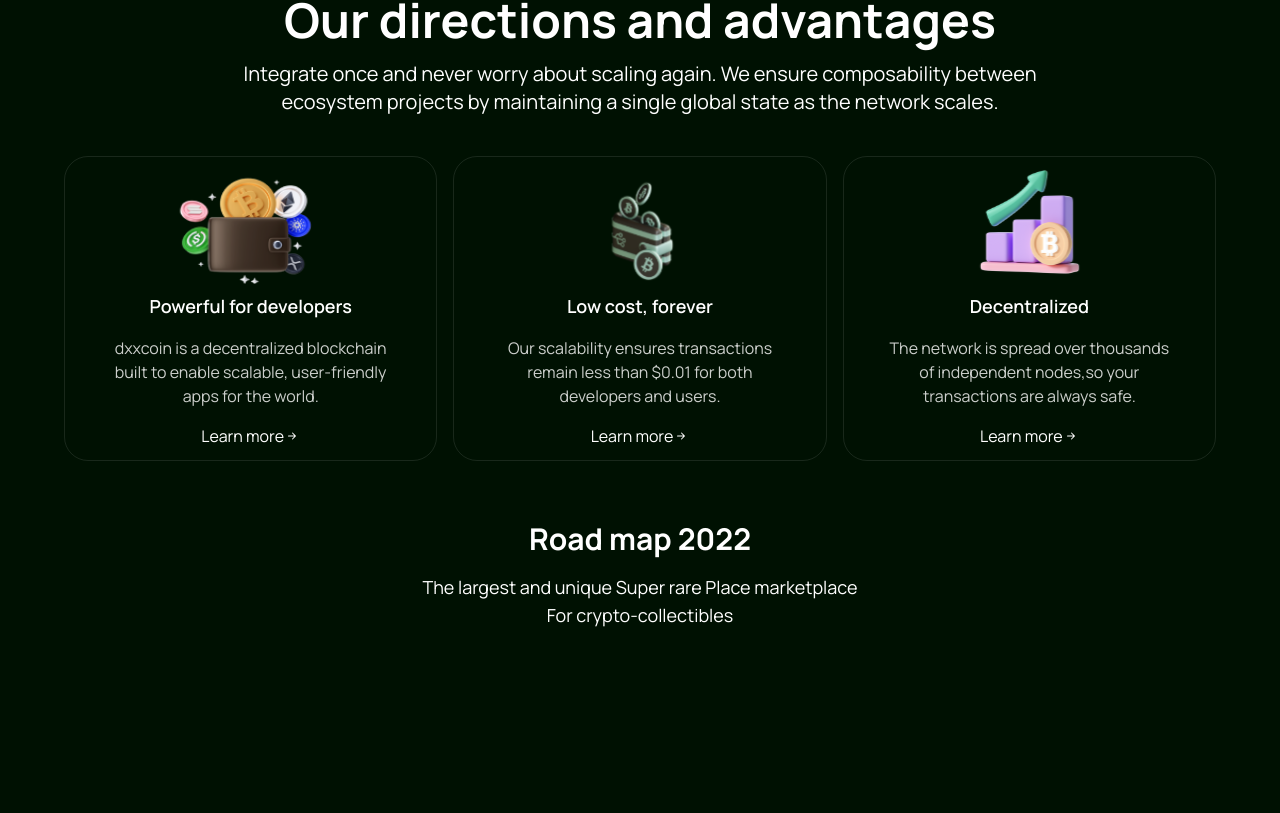
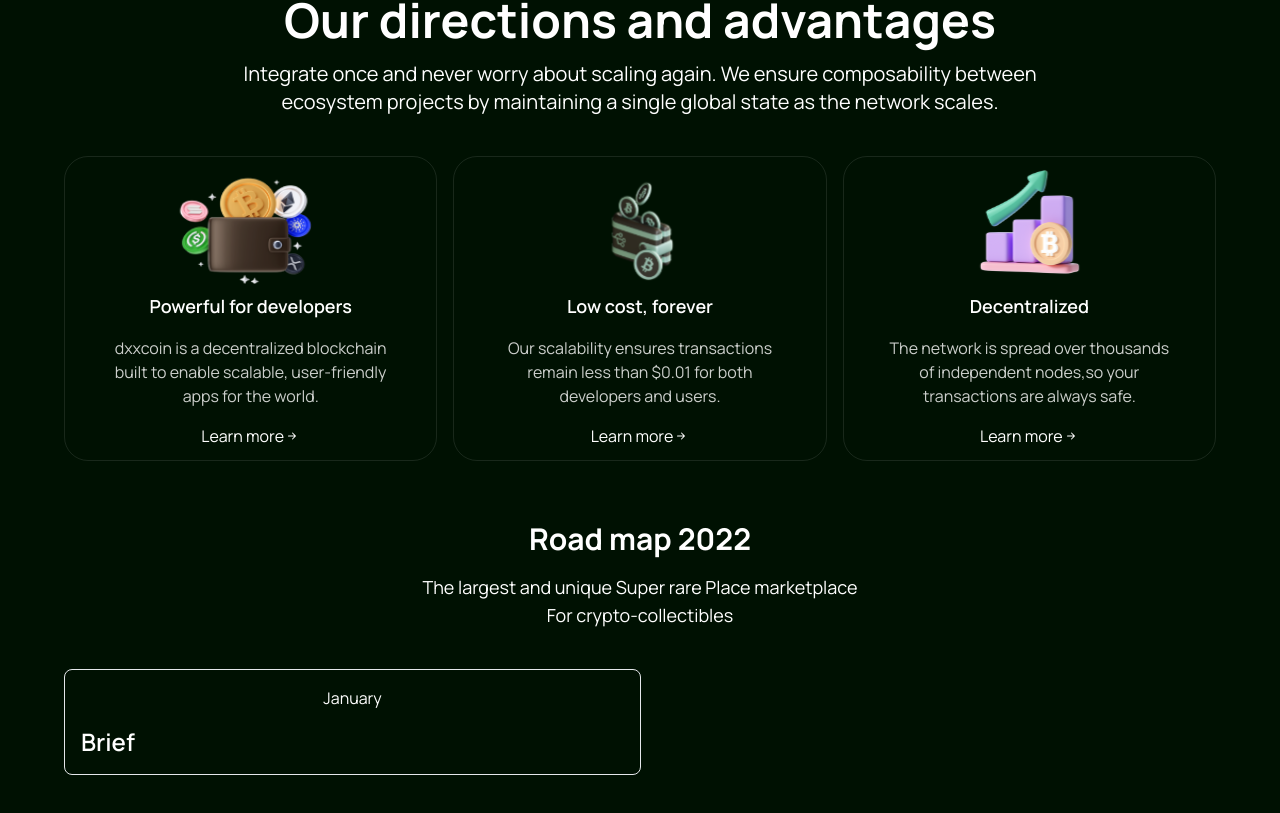
Before and after one commit to gift56/DxxCoin, a React (Vite) app: page / in a window 1280 px wide. Shown: the part 1384-2197 px from the top of the page. Before the commit the page ends 2053 px from the top, so only its background shows below. Built offline with nearby package versions, Linux system fonts and the light colour scheme.

Commit message:
working on road map

```diff
--- a/src/components/RoadMap.jsx
+++ b/src/components/RoadMap.jsx
@@ -14,6 +14,18 @@ const RoadMap = () => {
               crypto-collectibles
             </p>
           </div>
+          <div className="flex flex-col w-full">
+            <div className="w-full flex justify-between items-start">
+              <div className="flex-1 bg-[#ffffffc] rounded-lg p-4 flex flex-col items-center justify-center border gap-4">
+                <h1>January</h1>
+                <div className="flex flex-col gap-3 items-start justify-start w-full">
+                  <h2 className="text-2xl font-semibold text-white">Brief</h2>
+
+                </div>
+              </div>
+              <div className="flex-1 bg-[#ffffffc] rounded-lg p-4"></div>
+            </div>
+          </div>
         </div>
       </div>
     </section>
```
